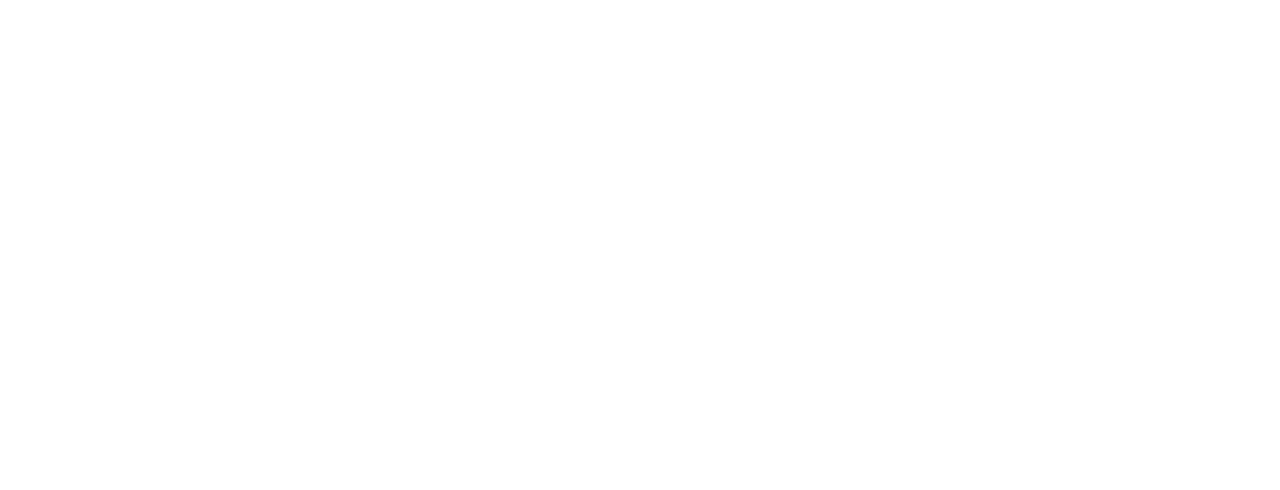
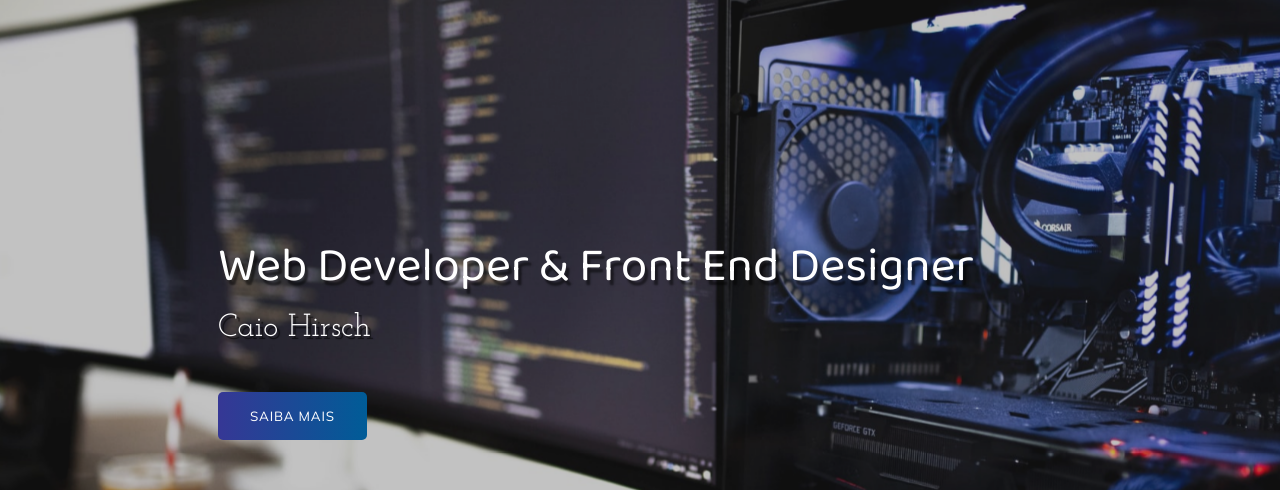
Before and after one commit to caiohirsch/portifolio, a plain HTML site: page index.html in a window 1280 px wide. Shown: the top 490 px of the page. Drawn offline with Linux system fonts and the light colour scheme.

Commit message:
:package: header

```diff
--- a/index.html
+++ b/index.html
@@ -1,12 +1,30 @@
 <!DOCTYPE html>
 <html lang="pt-BR">
+
 <head>
     <meta charset="UTF-8">
     <meta name="viewport" content="width=device-width, initial-scale=1.0">
     <link rel="stylesheet" href="style.css">
-    <title>Portifólio</title>
+    <link rel="apple-touch-icon" sizes="180x180" href="/imagens/apple-touch-icon.png">
+    <link rel="icon" type="image/png" sizes="32x32" href="/imagens/favicon-32x32.png">
+    <link rel="icon" type="image/png" sizes="16x16" href="/imagens/favicon-16x16.png">
+    <link rel="manifest" href="/site.webmanifest">
+    <title>Portfolio</title>
 </head>
+
 <body>
+    <div class="container">
+        <header>
+            <div class="img-wrapper">
+                <img src="/imagens/bg3.jpg" alt="">
+            </div>
+            <div class="banner">
+                <h1>Web Developer & Front End Designer</h1>
+                <p>Caio Hirsch</p>
+                <button>Saiba mais</button>
+            </div>
+        </header>
+    </div>
+</body>
 
-</body>
 </html>
--- a/style.css
+++ b/style.css
@@ -1,2 +1,103 @@
 @import url('https://fonts.googleapis.com/css2?family=Baloo+Da+2:wght@400;500;600;700&family=Josefin+Slab:ital,wght@0,300;0,400;0,600;0,700;1,300;1,400;1,600&family=Mulish:ital,wght@0,200;0,300;0,400;0,500;1,200;1,300;1,400&display=swap');
 @import url('https://cdnjs.cloudflare.com/ajax/libs/font-awesome/5.15.1/css/all.min.css');
+
+*{
+    margin: 0;
+    padding: 0;
+}
+
+header{
+    width: 100%;
+    height: 100vh;
+    overflow: hidden;
+    position: relative;
+}
+
+.img-wrapper{
+    width: 100%;
+    height: 100%;
+    overflow: hidden;
+    background-color: rgba(0,0,0,0.8)
+}
+
+.img-wrapper img{
+    width: 100%;
+    height: 100%;
+    object-fit: cover;
+    opacity: 0.7;
+    animation: zoom 25s;
+}
+@keyframes zoom{
+    0%{
+        transform: scale(1.3);
+    }
+    100%{
+        transform: scale(1);
+    }
+}
+
+.banner{
+    position: absolute;
+    top: 30%;
+    left: 17%;
+}
+
+.banner h1{
+    color: #ffffff;
+    opacity: 0;
+    font-size: 3rem;
+    font-family: "Baloo Da 2", serif;
+    font-weight: 200;
+    text-shadow: .2rem .3rem 2px rgba(0,0,0,.5);
+    line-height: 3.5rem;
+    margin-bottom: 1rem;
+    animation: moveBanner 1s 0.4s forwards;
+}
+
+.banner p{
+    font-family: "Josefin Slab", serif;
+    color: #ffffff;
+    opacity: 0;
+    font-size: 2rem;
+    text-shadow: .2rem .2rem 1px rgba(0,0,0,.6);
+    margin-bottom: 3rem;
+    animation: moveBanner 1s 0.6s forwards;
+}
+
+.banner button{
+    font-family: "Mulish", serif;
+    color: #fff;
+    opacity: 0;
+    text-transform: uppercase;
+    letter-spacing: .05rem;
+    background: #005C97;  /* fallback for old browsers */
+    background: -webkit-linear-gradient(to right, #363795, #005C97);  /* Chrome 10-25, Safari 5.1-6 */
+    background: linear-gradient(to right, #363795, #005C97); /* W3C, IE 10+/ Edge, Firefox 16+, Chrome 26+, Opera 12+, Safari 7+ */
+    padding: 1rem 2rem;
+    border: none;
+    border-radius: 5px;
+    cursor: pointer;
+    animation: moveBanner 1s 0.8s forwards;
+}
+@keyframes moveBanner{
+    0%{
+        transform: translateY(10rem) rotateY(-30deg);
+    }
+    100%{
+        transform: translateY(0) rotateY(0);
+        opacity: 1;
+    }
+}
+
+.banner button:hover{
+    opacity: 0.95;
+}
+
+@keyframes zoom{
+    0%{
+        transform: scale(1.2);
+    }
+    100%{
+        transform: scale(1);
+    }
+}
```
Also changed, not shown: imagens/android-chrome-192x192.png (renamed from android-chrome-192x192.png), imagens/android-chrome-512x512.png (renamed from android-chrome-512x512.png), imagens/apple-touch-icon.png (renamed from apple-touch-icon.png), imagens/bg.jpg (added), imagens/bg2.jpg (added), imagens/bg3.jpg (added), imagens/favicon-16x16.png (renamed from favicon-16x16.png), imagens/favicon-32x32.png (renamed from favicon-32x32.png), site.webmanifest, 1 other file.
